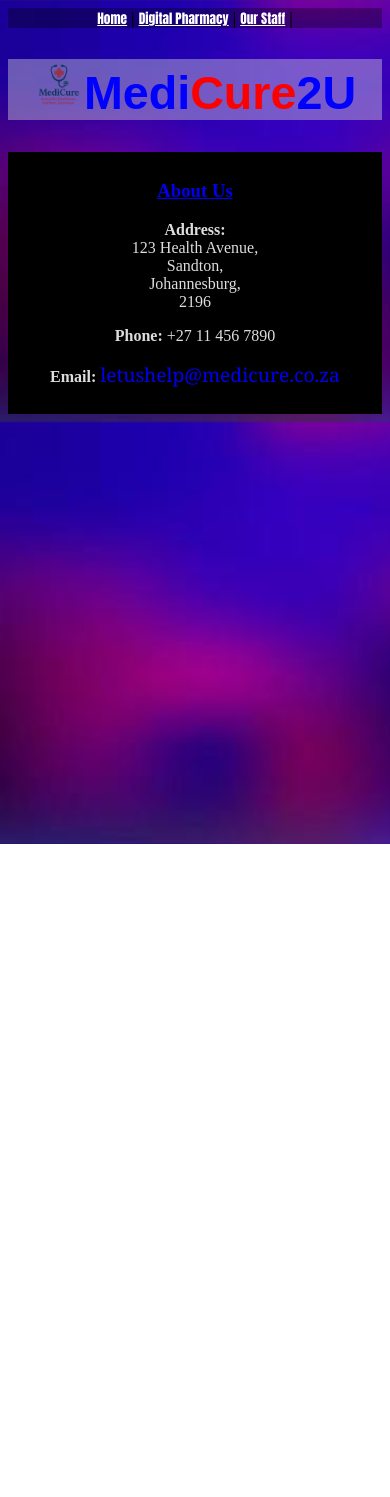
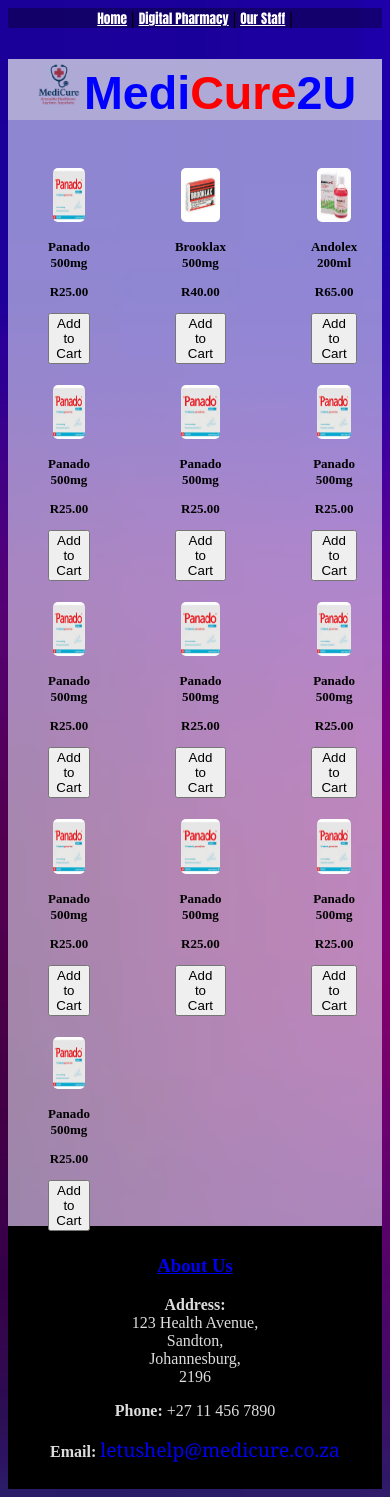
Before and after one commit to way2mnandi/MediCure-pt1, a plain HTML site: page MediCure2U.html in a window 390 px wide. Before the commit the page ends 844 px from the top, so only its background shows below. Drawn offline with Linux system fonts and the light colour scheme.

Commit message:
javascript implementation and mobile test

```diff
--- a/MediCure2U.html
+++ b/MediCure2U.html
@@ -24,7 +24,74 @@
         <a href="MediCure2U.html">Digital Pharmacy</a> <b> | </b>
         <a href="StaffMobi.html">Our Staff</a> <b> | </b>
  </nav></div>
- <h1 class="headingg"><img src="LOGO.png" alt="logo" class="logo">Medi<SPAN class="span1">Cure</SPAN>2U</h1>
+
+ <div class="home"><h1 class="headingg"><img src="LOGO.png" alt="logo" class="logo">Medi<SPAN class="span1">Cure</SPAN>2U</h1>
+ <section class="med-gallery">
+    <figure class="images">
+      <img src="panado.jfif" alt="Panado">
+      <h3 class="capt">Panado 500mg <br><p class="capt">R25.00</p></h3>
+      <button id="add" class="add">Add to Cart</button>
+    </figure>
+    <figure class="images">
+        <img src="brooklax.jfif" alt="Brooklax">
+        <h3 class="capt">Brooklax 500mg <br><p class="capt">R40.00</p></h3>
+        <button id="add" class="add">Add to Cart</button>
+      </figure>
+      <figure class="images">
+        <img src="andolex.jfif" alt="Andolex">
+        <h3 class="capt">Andolex 200ml <br><p class="capt">R65.00</p></h3>
+        <button id="add" class="add">Add to Cart</button>
+      </figure>
+      <figure class="images">
+        <img src="panado.jfif" alt="Panado">
+        <h3 class="capt">Panado 500mg <br><p class="capt">R25.00</p></h3>
+        <button id="add" class="add">Add to Cart</button>
+      </figure>
+      <figure class="images">
+        <img src="panado.jfif" alt="Panado">
+        <h3 class="capt">Panado 500mg <br><p class="capt">R25.00</p></h3>
+        <button id="add" class="add">Add to Cart</button>
+      </figure>
+      <figure class="images">
+        <img src="panado.jfif" alt="Panado">
+        <h3 class="capt">Panado 500mg <br><p class="capt">R25.00</p></h3>
+        <button id="add" class="add">Add to Cart</button>
+      </figure>
+      <figure class="images">
+        <img src="panado.jfif" alt="Panado">
+        <h3 class="capt">Panado 500mg <br><p class="capt">R25.00</p></h3>
+        <button id="add" class="add">Add to Cart</button>
+      </figure>
+      <figure class="images">
+        <img src="panado.jfif" alt="Panado">
+        <h3 class="capt">Panado 500mg <br><p class="capt">R25.00</p></h3>
+        <button id="add" class="add">Add to Cart</button>
+      </figure>
+      <figure class="images">
+        <img src="panado.jfif" alt="Panado">
+        <h3 class="capt">Panado 500mg <br><p class="capt">R25.00</p></h3>
+        <button id="add" class="add">Add to Cart</button>
+      </figure>
+      <figure class="images">
+        <img src="panado.jfif" alt="Panado">
+        <h3 class="capt">Panado 500mg <br><p class="capt">R25.00</p></h3>
+        <button id="add" class="add">Add to Cart</button>
+      </figure>
+      <figure class="images">
+        <img src="panado.jfif" alt="Panado">
+        <h3 class="capt">Panado 500mg <br><p class="capt">R25.00</p></h3>
+        <button id="add" class="add">Add to Cart</button>
+      </figure>
+      <figure class="images">
+        <img src="panado.jfif" alt="Panado">
+        <h3 class="capt">Panado 500mg <br><p class="capt">R25.00</p></h3>
+        <button id="add" class="add">Add to Cart</button>
+      </figure>
+      <figure class="images">
+        <img src="panado.jfif" alt="Panado">
+        <h3 class="capt">Panado 500mg <br><p class="capt">R25.00</p></h3>
+        <button id="add" class="add">Add to Cart</button>
+      </figure></section>
     <footer class="bottompan">
         <div class="show"><h3 align="center"><a href="About Us.html">About Us</a></h3></div>
         <p><strong>Address:<br></strong> 123 Health Avenue,<br> Sandton,<br> Johannesburg,<br> 2196</p>
--- a/styles.css
+++ b/styles.css
@@ -1,3 +1,6 @@
+html {
+    scroll-behavior: smooth;
+}
 body {
     background-image: url("BG.jpeg");
     background-attachment: scroll;
@@ -112,10 +115,12 @@
 .staff-section {
     display: none;
     border-radius: 10px;
+    transition: ease-in 2s;
 }
 
 .staff-section:target {
     display:contents;
+
 }
 .slog {
     font-size: large;
@@ -192,9 +197,29 @@
   .stf {
     -webkit-text-stroke: 0.02cm white;
   }
-  .show h3 {
+  .showev {
+    opacity: 0;
+    transform: translateY(20px);
+    transition: opacity 1s ease, transform 1s ease;
+    text-align: center;
+    font-size: 30px;
 
-    text-align: center;
+  }
+
+  .showev.visible {
+    opacity: 1;
+    transform: translateY(0);
+    padding: 40px;
+
+    color: #333;
+    transition: ease-in 3s;
+  }
+.clickshow {
+  color: blue;
+  text-decoration: underline;
+  cursor: grab;
+  background: none;
+  background-color: none;
 }
 .navpan-2 {
   display: none;  /*second navigation panel initially hidden*/
@@ -218,6 +243,32 @@
   .headpharma {
     background-color: #dddddd67;
     max-width: 100%;
+  }
+  .med-gallery{
+    display: grid;
+    grid-template-columns: repeat(6, 1fr);
+    gap: 15px;
+  }
+  .images {
+    text-align: center;
+  }
+  .staff-p{
+    font-size: larger;
+  }
+  .product button{
+    height: 20px;
+    width:100px;
+    background: none;
+  }
+  .images img{
+    border-radius: 5px;
+  }
+  #more {
+    opacity: 0;
+  }
+  #more.visible {
+    opacity: 1;
+    transition: ease-in 2s;
   }
 @media only screen and (orientation: portrait) /*mobile viewing compatibility*/ {
     .headingg{
@@ -326,6 +377,22 @@
       height: 50px;
       position: inherit;
     }
+    .images img{
+      border-radius: 5px;
+      width: 75%;
+      height: 30%;
+    }
+    .med-gallery{
+      display: grid;
+      grid-template-columns: repeat(3, 1fr);
+      gap: 5px;}
 
+    .capt {
+      font-size: small;
+    }
+    .product button{
+      height: 5px;
+      width:60px;
+      background: none;}
 
 }
```
Also changed, not shown: About Us.html (+6 -3 lines), Staff.html (+9 -10 lines), StaffMobi.html (+4 -5 lines), index.html (+14 -3 lines), index.js (added, +10 -0 lines), Andolex.webp (added), README.md, andolex.jfif (added), brooklax.jfif (added), panado.jfif (added), script.js (added).
